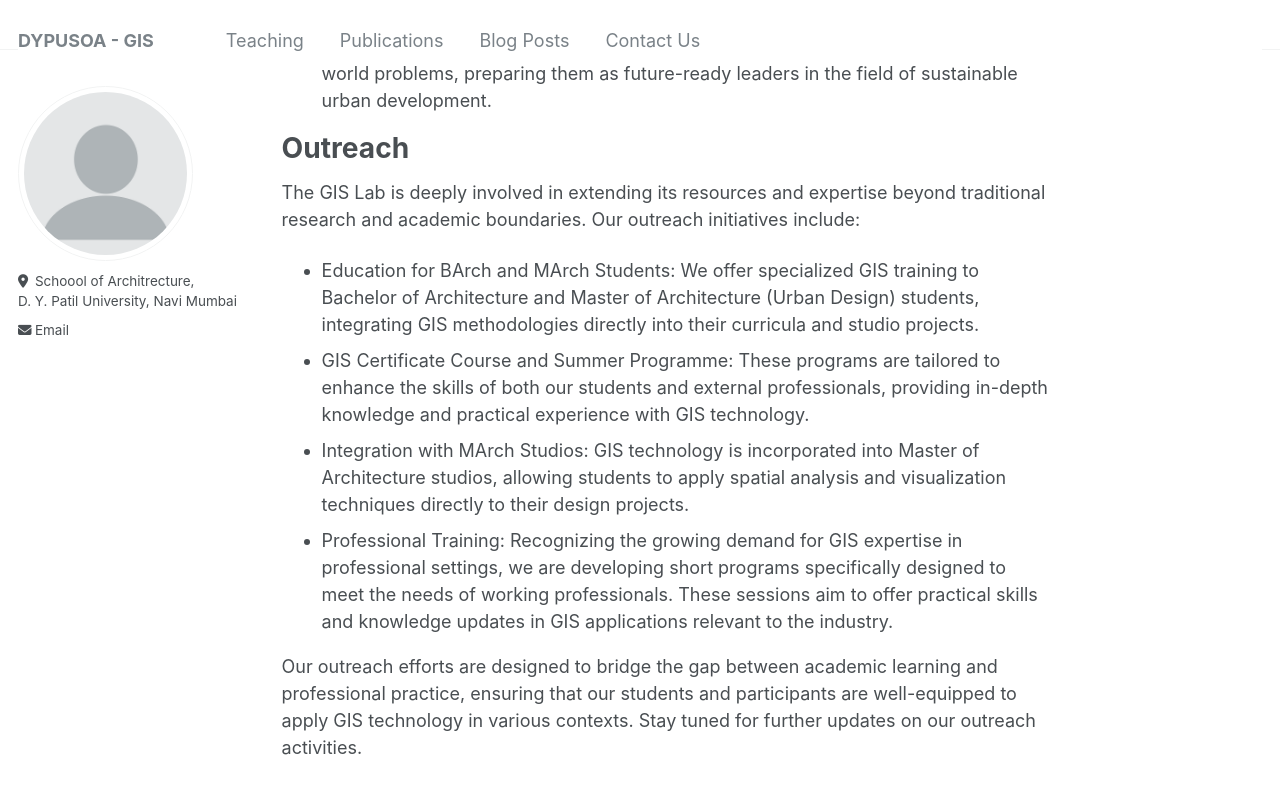
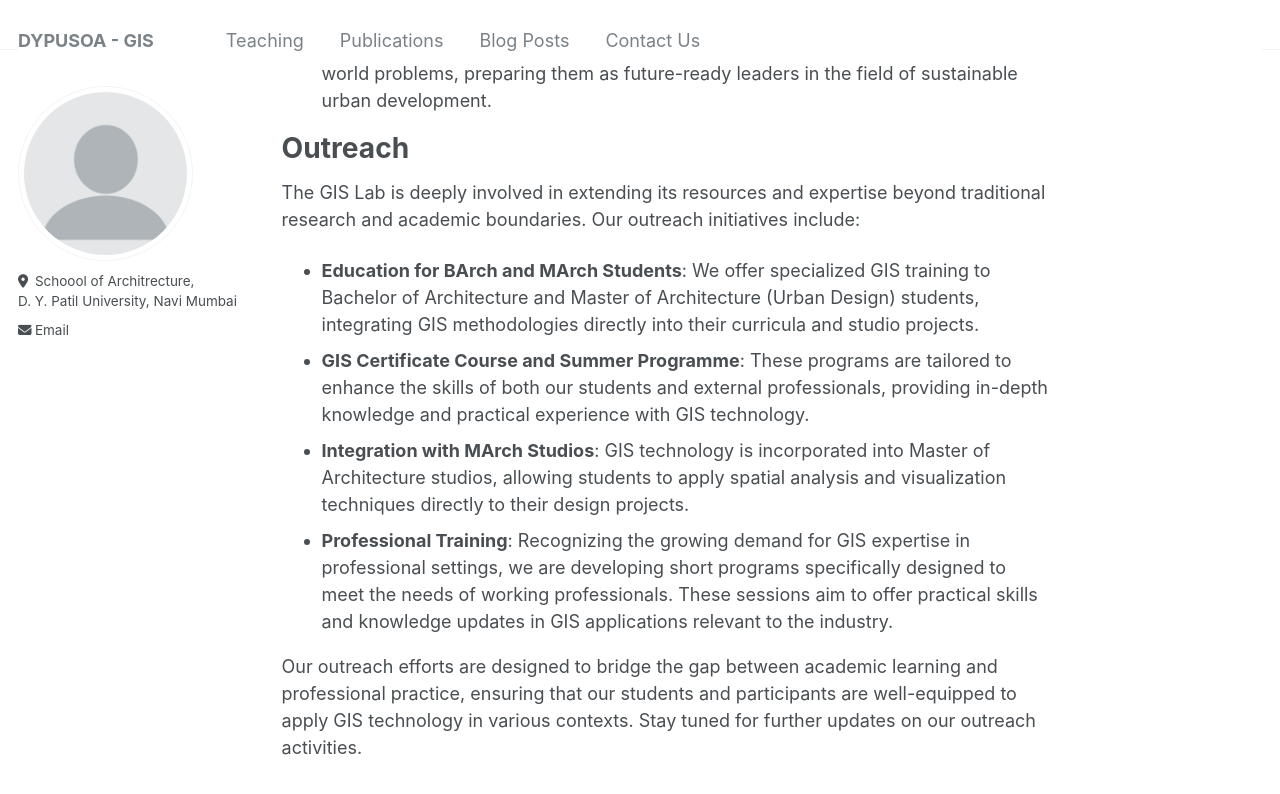
Before and after one commit to DYPUSOA-GIS/DYPUSOA-GIS.github.io, a Jekyll site: the page built from _pages/about.md, in a window 1280 px wide and 900 px high, scrolled down 1557 px. Shown: the top 794 px of the window. Built offline with Jekyll 4.4.1, drawn with Linux system fonts in a browser that asks for light colours.

```diff
--- a/_pages/about.md
+++ b/_pages/about.md
@@ -33,9 +33,9 @@ Outreach
 ===========
 The GIS Lab is deeply involved in extending its resources and expertise beyond traditional research and academic boundaries. Our outreach initiatives include:
 
-- Education for BArch and MArch Students: We offer specialized GIS training to Bachelor of Architecture and Master of Architecture (Urban Design) students, integrating GIS methodologies directly into their curricula and studio projects.
-- GIS Certificate Course and Summer Programme: These programs are tailored to enhance the skills of both our students and external professionals, providing in-depth knowledge and practical experience with GIS technology.
-- Integration with MArch Studios: GIS technology is incorporated into Master of Architecture studios, allowing students to apply spatial analysis and visualization techniques directly to their design projects.
-- Professional Training: Recognizing the growing demand for GIS expertise in professional settings, we are developing short programs specifically designed to meet the needs of working professionals. These sessions aim to offer practical skills and knowledge updates in GIS applications relevant to the industry.
+- **Education for BArch and MArch Students**: We offer specialized GIS training to Bachelor of Architecture and Master of Architecture (Urban Design) students, integrating GIS methodologies directly into their curricula and studio projects.
+- **GIS Certificate Course and Summer Programme**: These programs are tailored to enhance the skills of both our students and external professionals, providing in-depth knowledge and practical experience with GIS technology.
+- **Integration with MArch Studios**: GIS technology is incorporated into Master of Architecture studios, allowing students to apply spatial analysis and visualization techniques directly to their design projects.
+- **Professional Training**: Recognizing the growing demand for GIS expertise in professional settings, we are developing short programs specifically designed to meet the needs of working professionals. These sessions aim to offer practical skills and knowledge updates in GIS applications relevant to the industry.
 
 Our outreach efforts are designed to bridge the gap between academic learning and professional practice, ensuring that our students and participants are well-equipped to apply GIS technology in various contexts. Stay tuned for further updates on our outreach activities.
```
